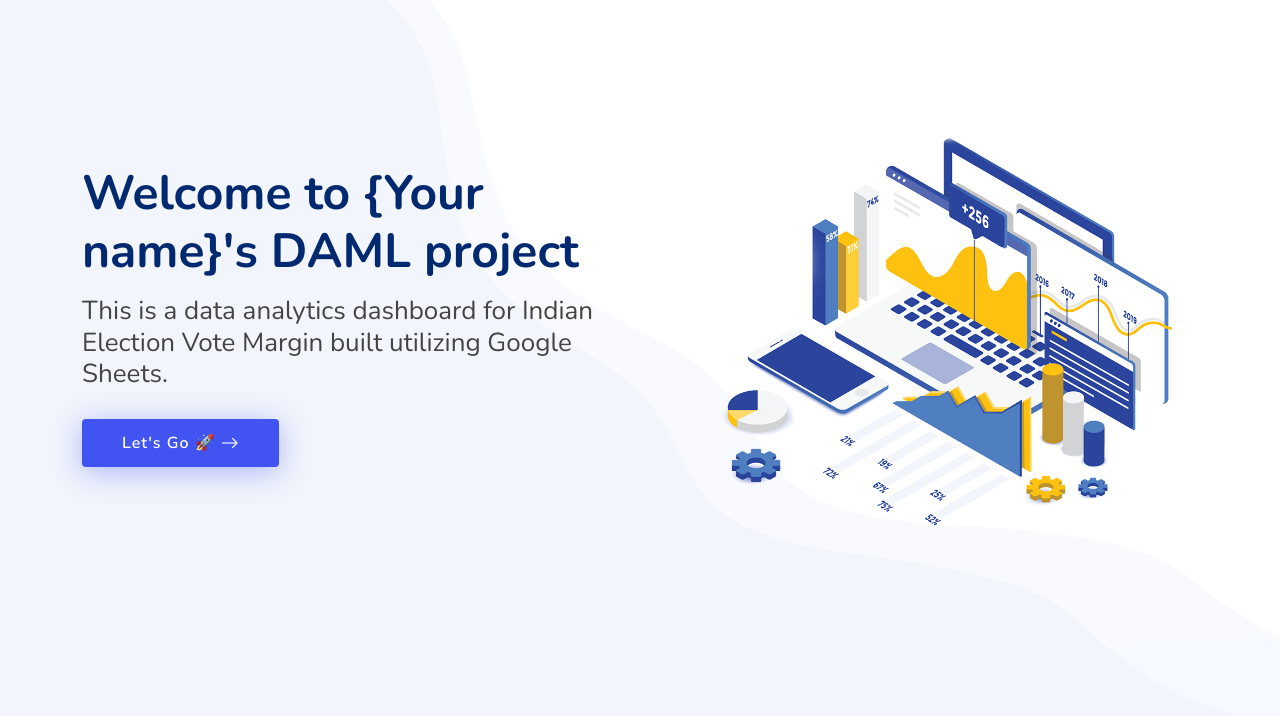
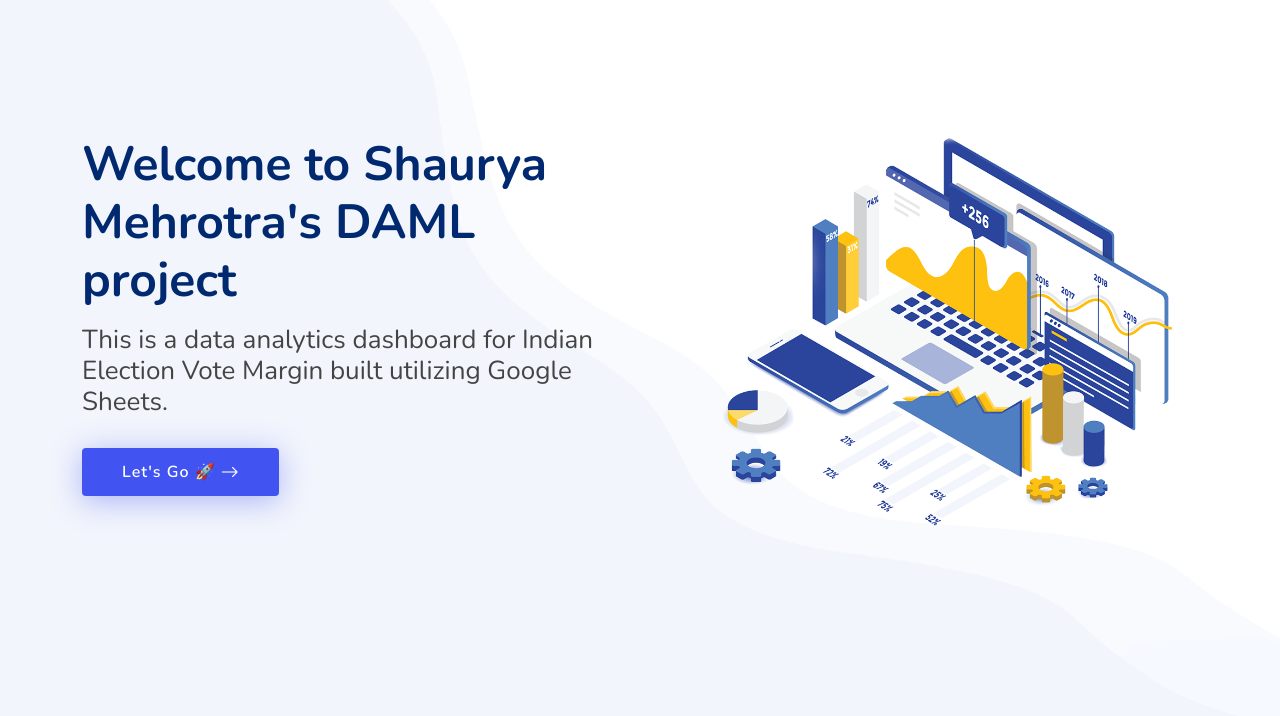
Before and after one commit to Shaurya33/DAML, a plain HTML site: page index.html in a window 1280 px wide. Shown: the part 84-800 px from the top of the page. Drawn offline with nearby package versions, Linux system fonts and the light colour scheme.

Commit message:
first_DAML

```diff
--- a/index.html
+++ b/index.html
@@ -61,7 +61,7 @@
       <div class="row">
         <div class="col-lg-6 d-flex flex-column justify-content-center">
           <h1 data-aos="fade-up">
-            Welcome to {Your name}'s DAML project
+            Welcome to Shaurya Mehrotra's DAML project
           </h1>
           <h2 data-aos="fade-up" data-aos-delay="400">
             This is a data analytics dashboard for Indian Election Vote Margin built utilizing Google Sheets.
@@ -108,7 +108,7 @@
           <div class="col-lg-12 d-flex flex-column text-center justify-content-center" data-aos="fade-up"
             data-aos-delay="200">
             <!-- NOTE Insert your google sheet link here -->
-
+            <iframe src="https://docs.google.com/spreadsheets/d/e/2PACX-1vQkvGMRqO9-CnHmgt6SQ_K4h4zTy9EeZP0ebixeC4uceZXEXF0UoutUwVIQ-bfmHITRDP1odZVHF2_L/pubhtml?gid=1539102150&amp;single=true&amp;widget=true&amp;headers=false"></iframe>
           </div>
         </div>
       </div>
```
